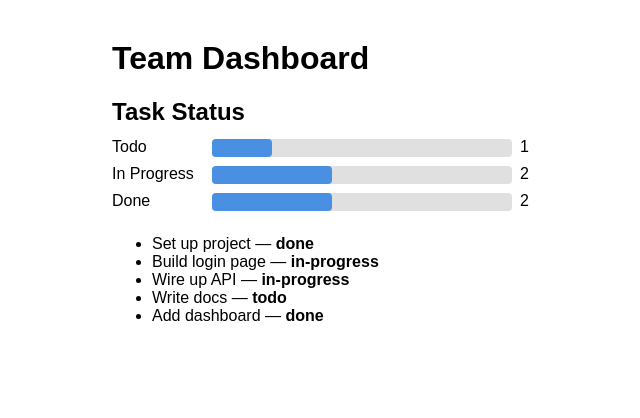
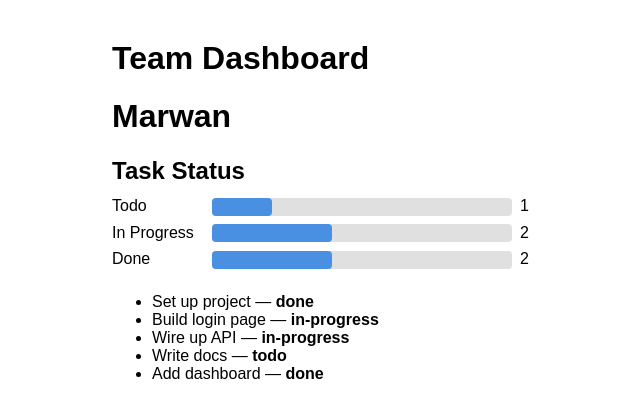
Before and after one commit to Marwan777-dev/multi-agent, a React (Vite) app: page / in a window 1280 px wide. Shown: the top 418 px of the page, without its empty margins (228-868 px from the left). Built offline with nearby package versions, Linux system fonts and the light colour scheme.

Commit message:
Add h1 heading with name Marwan to Dashboard
Closes #18

Co-authored-by: Marwan Tarek <Marwan777-dev@users.noreply.github.com>

```diff
--- a/src/components/Dashboard.jsx
+++ b/src/components/Dashboard.jsx
@@ -6,6 +6,7 @@ export function Dashboard() {
   return (
     <main style={{ fontFamily: 'sans-serif', maxWidth: 600, margin: '40px auto' }}>
       <h1>Team Dashboard</h1>
+      <h1>Marwan</h1>
       <TaskStatusChart tasks={tasks} />
       <TaskList tasks={tasks} />
     </main>
```
